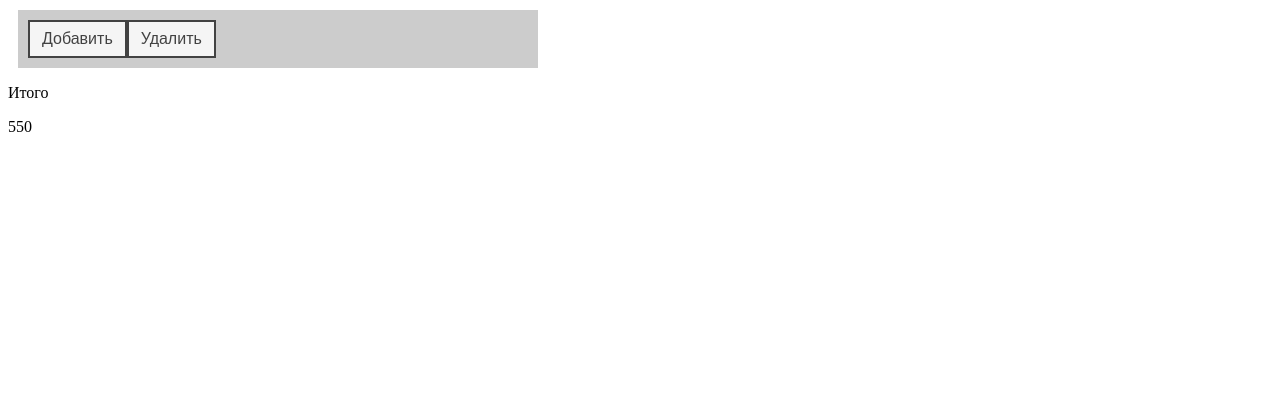
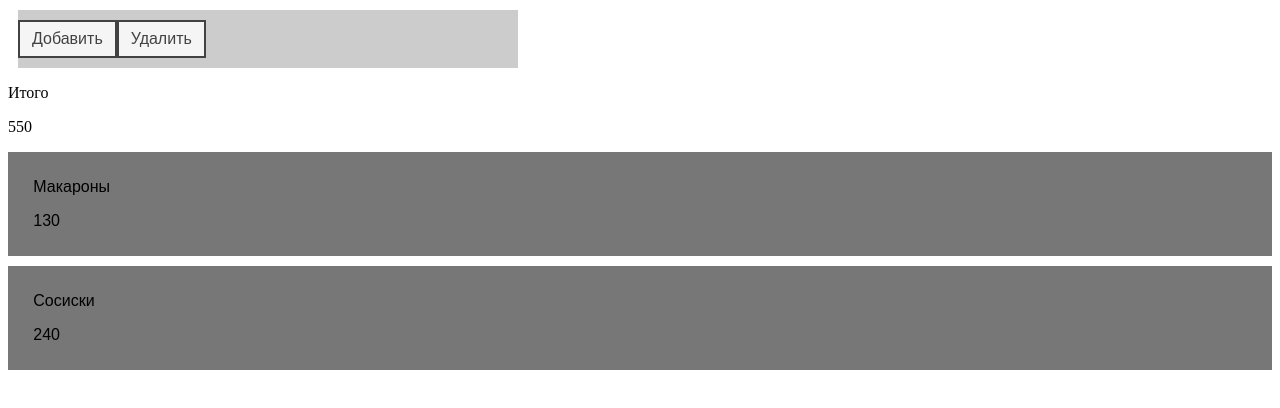
Before and after one commit to vgsnv/MgmArticles, a React app: page / in a window 1280 px wide. Shown: the top 408 px of the page. Built offline with nearby package versions, Linux system fonts and the light colour scheme; the HTML template or start-up script is replaced by a standard one.

Commit message:
add ArticleList

```diff
--- a/src/components/App.tsx
+++ b/src/components/App.tsx
@@ -1,6 +1,7 @@
 import * as React from "react";
 import {ControlPanel} from 'components/ControlPanel/ControlPanel';
 import {SummaryPanel} from 'components/SummaryPanel/SummaryPanel';
+import {ArticleList} from 'components/ArticleList/ArticleList';
 
 class App extends React.Component<{}, {}> {
 
@@ -15,9 +16,16 @@ class App extends React.Component<{}, {}> {
       summary: 550
     }
 
+    const articles = [{
+      id: '19df4', title: 'Макароны', value: 130
+    }, {
+      id: '19df3', title: 'Сосиски', value: 240
+    }]
+
     return(<div>
       <ControlPanel {...controlPanel}/>
       <SummaryPanel {...summary}/>
+      <ArticleList articles = {articles}/>
     </div>);
   }
 
--- /dev/null
+++ b/src/components/ArticleList/Article/Article.styl
@@ -0,0 +1,15 @@
+#article
+  font-family sans-serif
+  width 96%
+  background-color #777
+  padding 10px 2%
+  margin 10px 0
+
+#artilce-title
+  display inline-block
+  width 50%
+
+#artilce-value
+  display inline-block
+  text-align right
+  width 50%
--- /dev/null
+++ b/src/components/ArticleList/Article/Article.tsx
@@ -0,0 +1,31 @@
+import * as React from 'react';
+import * as css from './Article.styl';
+
+interface Props{
+  id: string;
+  title: string;
+  value: number;
+};
+
+interface State{
+
+};
+
+export class ArticleBox extends React.Component<Props, State> {
+
+  render(){
+
+    console.log('Article props', this.props);
+
+    const {
+      title,
+      value
+    } = this.props
+
+    return(<div id={css.article}>
+      <p id={css.artilceTitle}>{title}</p>
+      <p id={css.artilceValue}>{value}</p>
+    </div>);
+
+  };
+};
--- /dev/null
+++ b/src/components/ArticleList/ArticleList.styl
@@ -0,0 +1,6 @@
+#article-list
+  font-family sans-serif
+  width 500px
+  background-color #ccc
+  padding 10px 0
+  margin 10px
--- /dev/null
+++ b/src/components/ArticleList/ArticleList.tsx
@@ -0,0 +1,45 @@
+import * as React from 'react';
+import * as css from './ArticleList.styl';
+
+import { ArticleBox} from './Article/Article';
+
+interface Article{
+  id: string;
+  title: string;
+  value: number;
+}
+
+interface Props{
+  articles: Array<Article>
+};
+
+interface State{
+
+};
+
+export class ArticleList extends React.Component<Props, State> {
+
+  private getArticles(){
+
+    const {
+      articles
+    } = this.props;
+
+    console.log('getArticles', articles);
+
+    return articles.map(article => {
+      return(<ArticleBox key={article.id} {...article}/>);
+    })
+
+  };
+
+  render(){
+
+    console.log('ArticleList props', this.props);
+
+    return(<div id={css.articleList}>
+      {this.getArticles()}
+    </div>);
+
+  };
+};
--- a/src/components/ControlPanel/ControlPanel.styl
+++ b/src/components/ControlPanel/ControlPanel.styl
@@ -1,5 +1,5 @@
 .controlPanel
   background-color  #ccc
   width 500px
-  padding 10px
+  padding 10px 0
   margin 10px
--- a/src/components/ControlPanel/ControlPanel.tsx
+++ b/src/components/ControlPanel/ControlPanel.tsx
@@ -11,6 +11,8 @@ interface Props {
 export class ControlPanel extends React.Component<Props, any>{
 
   render(){
+
+    console.log('ControlPanel props', this.props);
 
     const {
       onClickAdd,
--- a/src/components/SummaryPanel/SummaryPanel.styl
+++ b/src/components/SummaryPanel/SummaryPanel.styl
@@ -2,7 +2,7 @@
   font-family sans-serif
   width 500px
   background-color #ccc
-  padding 10px
+  padding 10px 0
   margin 10px
 
 #summary-title
```
